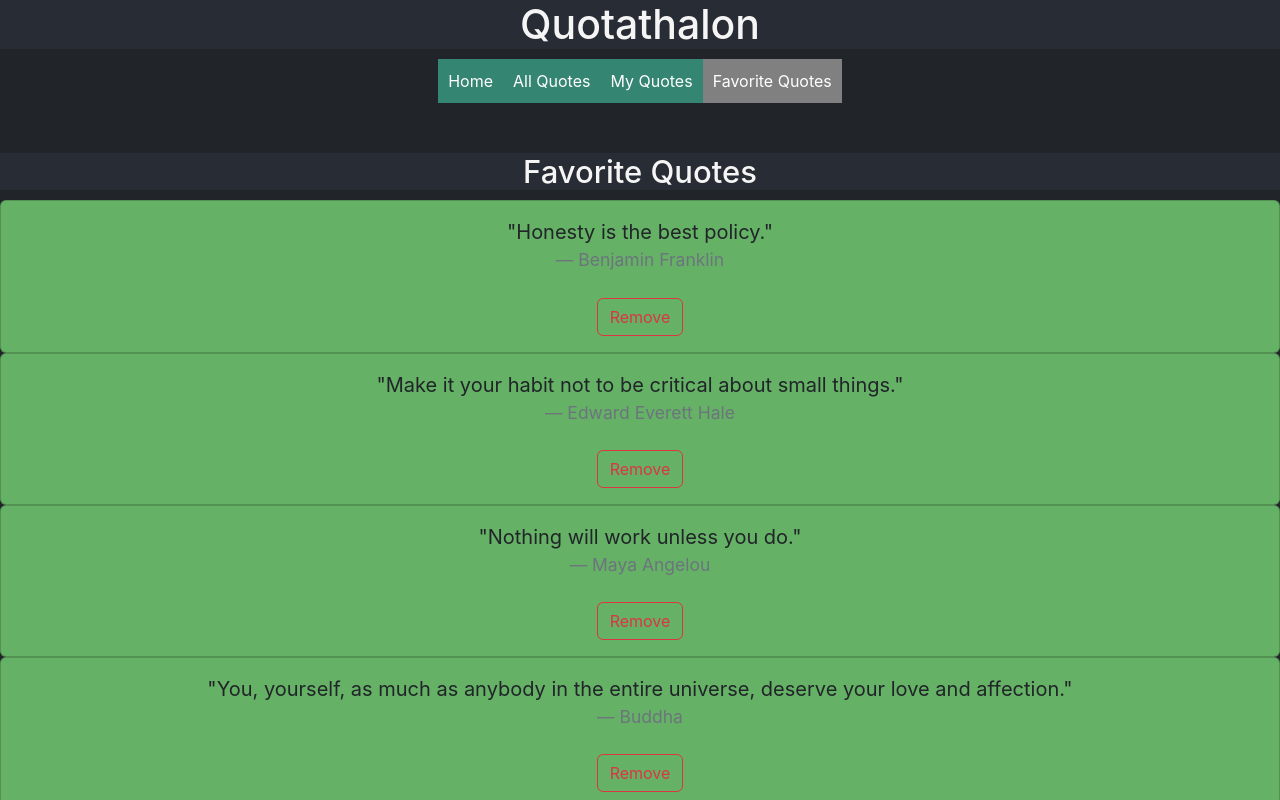
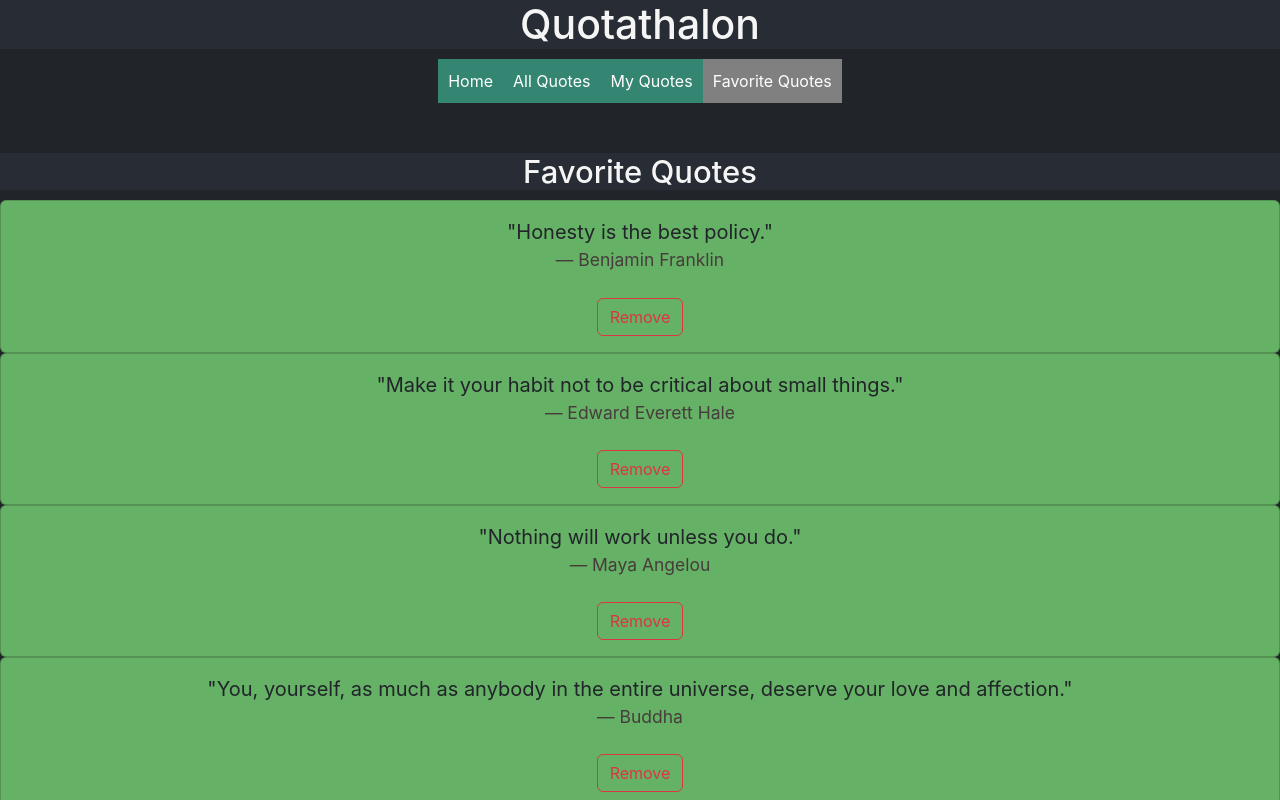
Before and after one commit to demijeffrey/Phase-2-Project--Quote--Generator, a React (Create React App) app: page /favorites in a window 1280 px wide. Shown: the top 800 px of the page. Built offline with nearby package versions, Linux system fonts and the light colour scheme; data requests are answered from the project's data file.

Commit message:
changed author text color

```diff
--- a/src/App.css
+++ b/src/App.css
@@ -108,3 +108,7 @@
 .quoteCard {
   background-color: rgb(101, 177, 101);
 }
+
+.authorText {
+  color: rgb(71, 60, 60);
+}
--- a/src/Components/Quote.js
+++ b/src/Components/Quote.js
@@ -8,7 +8,7 @@ function Quote({ quote, favClick, removeClick }) {
             <div className="card-body">
                 <blockquote className="blockquote mb-0">
                 <p>"{quote.content}"</p>
-                <footer className="blockquote-footer">{quote.author}</footer>
+                <footer className="blockquote-footer authorText">{quote.author}</footer>
                 </blockquote>
                 <br />
                 <button className="btn btn-outline-danger" onClick={() => favClick === null ? removeClick(quote) : favClick(quote)}>
```
